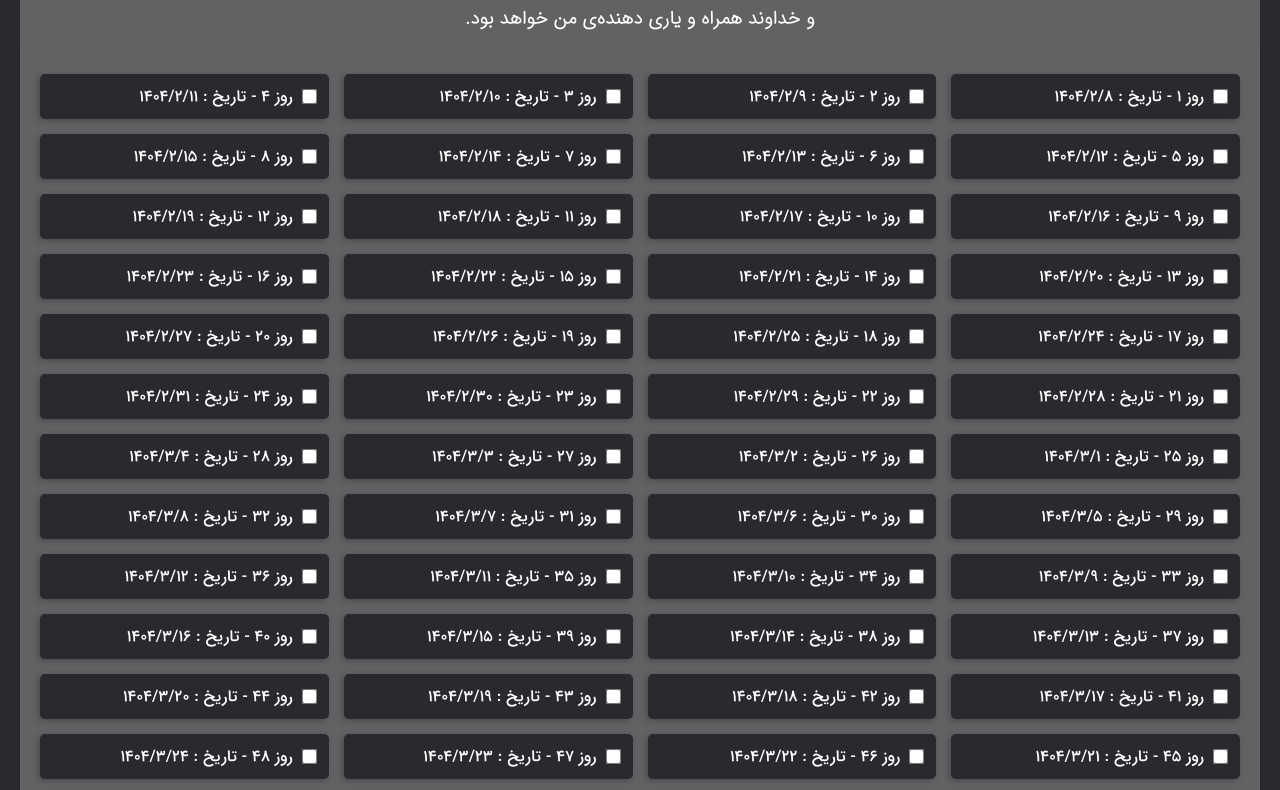
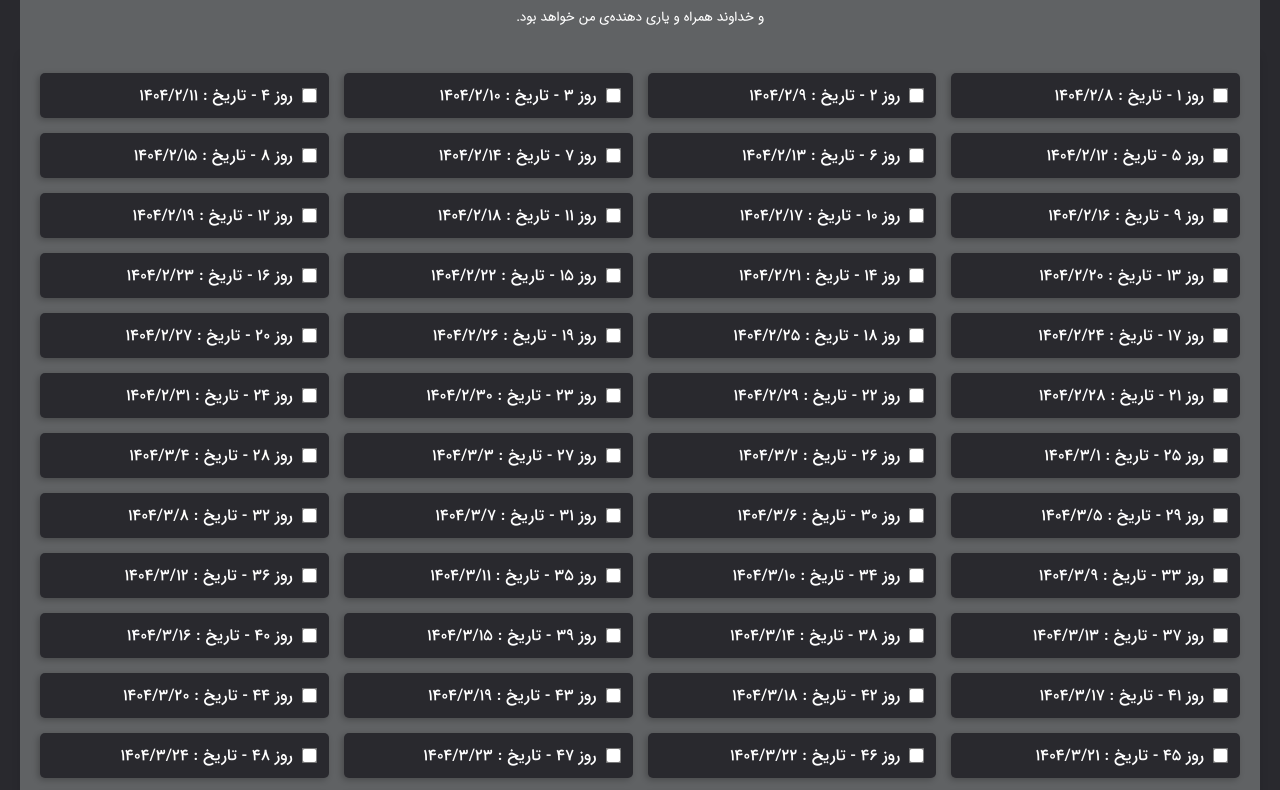
Before and after one commit to 369daysto30yo/369daysto30yo.github.io, a plain HTML site: page index.html in a window 1280 px wide. Shown: the part 95-885 px from the top of the page. Drawn offline with Linux system fonts and the light colour scheme.

Commit message:
Update index.html

```diff
--- a/index.html
+++ b/index.html
@@ -12,9 +12,9 @@
     <div style="position: sticky;top: 0;background-color: #606264;width: 100%;z-index: 1;border-radius: 8px 8px 0 0;">
         <div style="padding: 20px;">
             <h1 style="direction: ltr;margin-bottom: 15px;margin-top: 3px;">369 Days to 30 yo</h1>
-            <h3 style="color: #fff;text-align: center;margin-bottom: 0;" class="font-family-ultra-light">
+            <h5 style="color: #fff;text-align: center;margin-bottom: 5px;" class="font-family-ultra-light">
               و خداوند همراه و یاری دهنده‌ی من خواهد بود.
-            </h3>
+            </h5>
         </div>
     </div>
     <div class="container">
```
